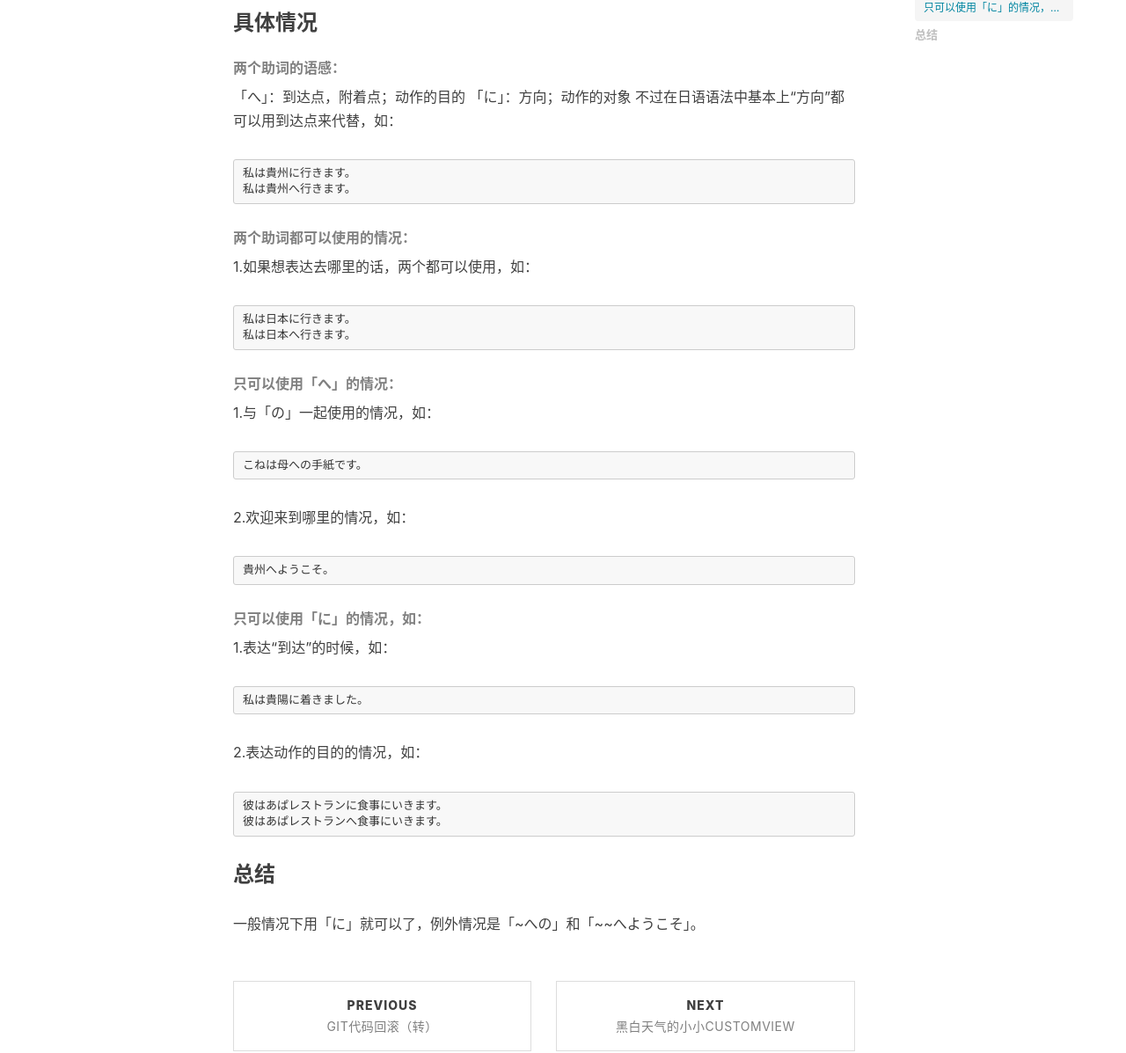
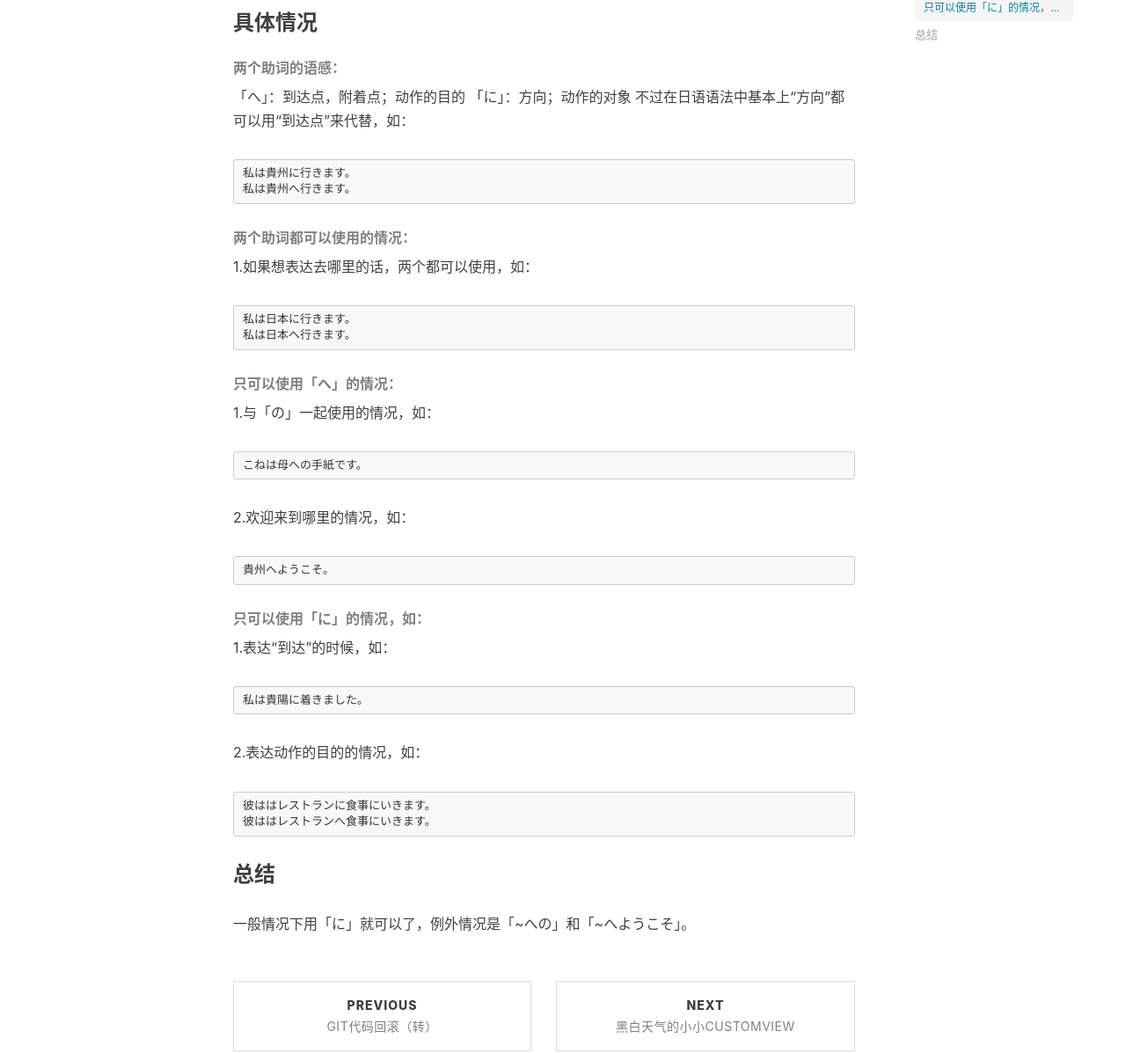
Before and after one commit to thevangit/thevangit.github.io, a Jekyll site: the page built from _posts/2018-12-06-d95-日本語-“へ”和”に“的细微区别.md, in a window 1280 px wide. Shown: the part 809-2006 px from the top of the page at 88% size. Built offline with Jekyll 4.4.1, drawn with Linux system fonts in a browser that asks for light colours; nearby versions of some CDN libraries; comment, search, counter and statistics services are not loaded.

Commit message:
更正d95日语笔记中的打字错误

````diff
--- a/_posts/2018-12-06-d95-日本語-“へ”和”に“的细微区别.md
+++ b/_posts/2018-12-06-d95-日本語-“へ”和”に“的细微区别.md
@@ -25,7 +25,7 @@
 ###### 两个助词的语感：
 「へ」：到达点，附着点；动作的目的
 「に」：方向；动作的对象
- 不过在日语语法中基本上“方向”都可以用到达点来代替，如：
+ 不过在日语语法中基本上“方向”都可以用“到达点”来代替，如：
  ```
 私は貴州に行きます。
 私は貴州へ行きます。
@@ -56,8 +56,8 @@
 ```
 2.表达动作的目的的情况，如：
 ```
-彼はあぱレストランに食事にいきます。
-彼はあぱレストランへ食事にいきます。
+彼ははレストランに食事にいきます。
+彼ははレストランへ食事にいきます。
 ```
 ### 总结
-一般情况下用「に」就可以了，例外情况是「~への」和「~~へようこそ」。
+一般情况下用「に」就可以了，例外情况是「~への」和「~へようこそ」。
````
